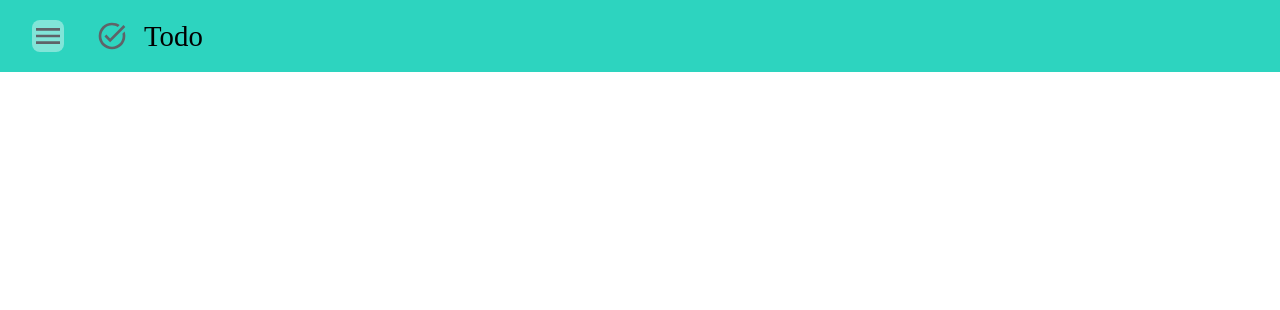
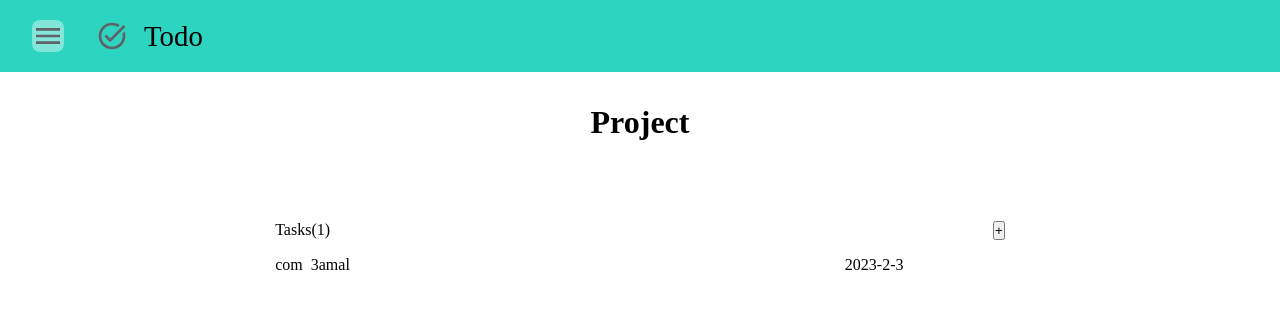
Before and after one commit to TahraouiMustapha/Todo-List, a website built with webpack: page src/index.html in a window 1280 px wide. Built offline with nearby package versions, Linux system fonts and the light colour scheme.

```diff
--- a/src/index.html
+++ b/src/index.html
@@ -16,6 +16,28 @@
         </div>
     </header>
 
+    <section class="main">
+        <h2 class="project-title">Project</h2>
+        <div class="project-tasks">
+            <div class="head">
+                <p>Tasks(1)</p>
+                <button id="add-task-btn">+</button>
+            </div>
+
+            <div class="tasks">
+                <div class="task">
+                   <div>
+                       <div class="competed">com</div>
+                       <p class="title">3amal</p>
+                   </div>
+
+                   <div>
+                        <div class="date">2023-2-3</div>
+                   </div>
+                </div>
+            </div>
+        </div>
+    </section>
 
 </body>
 </html>
--- a/src/style.css
+++ b/src/style.css
@@ -42,3 +42,42 @@
     background-color: rgba(255, 255, 255, 0.4);
     border-radius: 8px;
 }
+
+/* main section style */
+.main {
+    display: flex;
+    flex-direction: column;
+    align-items: center;
+    padding: 2em;
+    gap: 4em;
+}
+
+.project-title {
+    font-size: 2em;
+}
+
+.project-tasks {
+    display:flex;
+    flex-direction: column;
+    width:60%;
+}
+
+.project-tasks .head, .tasks .task {
+    display: flex;
+    justify-content: space-between;
+}
+
+.project-tasks .head {
+    padding: 1em 0;
+}
+
+.tasks {
+    display: flex;
+    flex-direction: column;
+}
+
+.task > div {
+    display: flex;
+    width: 160px;
+    gap: 8px;
+}
```
